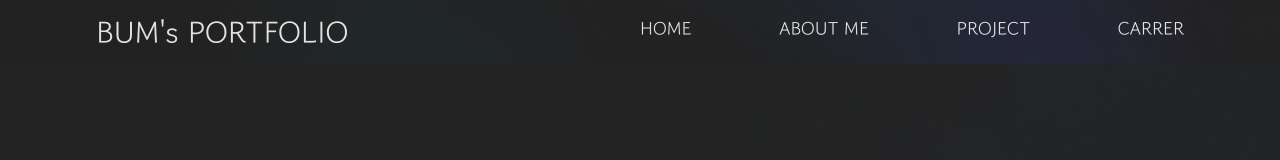
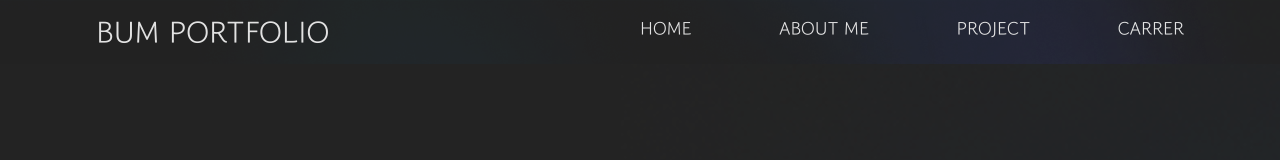
Before and after one commit to parksubeom/next_portfolio, a Next.js app: page / in a window 1280 px wide. Shown: the top 160 px of the page. Built offline with nearby package versions, Linux system fonts and the light colour scheme.

Commit message:
fix : 버셀 배포에러 수정

```diff
--- a/components/header.tsx
+++ b/components/header.tsx
@@ -6,7 +6,7 @@ export default function Header() {
     <header className="flex w-screen h-16 bg-cover bg-center bg-[url('/background-main.png')] opacity-95 justify-center items-center fixed z-[1]">
       <div className="flex rel_width item-center justify-between text-3xl">
         <Link href="/">
-          <h1>BUM's PORTFOLIO</h1>
+          <h1>BUM PORTFOLIO</h1>
         </Link>
         <nav className="flex text-lg w-1/2 justify-between">
           <Link href="/">HOME</Link>
```
